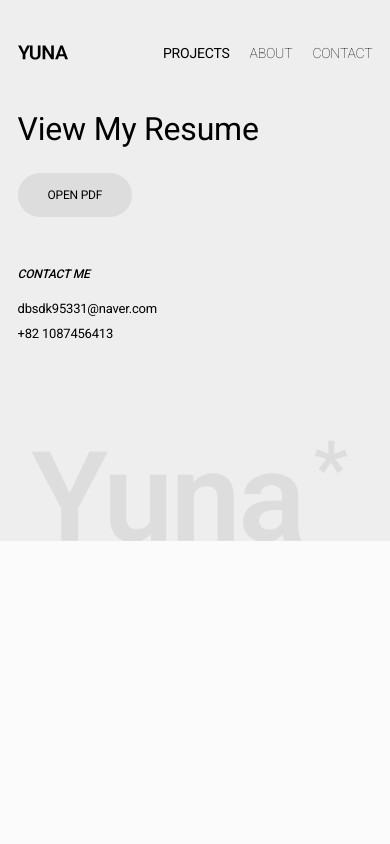
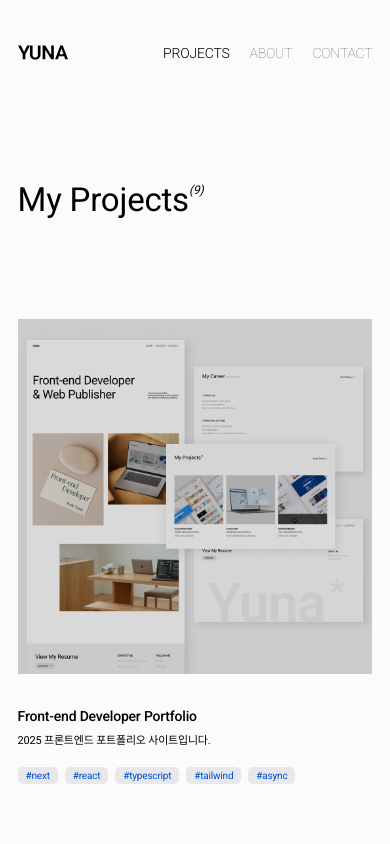
Before and after one commit to iamyuna/front_portfolio, a Next.js app: page /projects in a window 390 px wide. Shown: the top 844 px of the page. Built offline with nearby package versions, Linux system fonts and the light colour scheme; no server answers.

Commit message:
Header 경로 별 스타일 추가/projects, about data 추가/ projects 레이아웃, 반응형 작업/ local 임시 경로 설정

```diff
--- /dev/null
+++ b/app/api/about/route.ts
@@ -0,0 +1,6 @@
+import { NextResponse } from "next/server";
+import about from "../../../data/about.json";
+
+export async function GET(){
+    return NextResponse.json(about);
+}
--- /dev/null
+++ b/app/api/projects/route.ts
@@ -0,0 +1,6 @@
+import { NextResponse } from "next/server";
+import projects from "../../../data/projects.json";
+
+export async function GET(){
+    return NextResponse.json(projects);
+}
--- a/app/layout.tsx
+++ b/app/layout.tsx
@@ -1,8 +1,8 @@
 import type { Metadata } from "next";
 import { Noto_Sans_KR, Roboto } from "next/font/google";
 import "./globals.css";
-import Header from "./components/Header";
-import Footer from "./components/Footer";
+import Header from "@/components/Header";
+import Footer from "@/components/Footer";
 
 const notoSansKR = Noto_Sans_KR({
   subsets: ["latin"],
--- a/app/page.tsx
+++ b/app/page.tsx
@@ -1,4 +1,4 @@
-import MainCard from "./components/MainCard";
+import MainCard from "@/components/MainCard";
 
 export default function Home() {
   return (
--- a/app/projects/page.tsx
+++ b/app/projects/page.tsx
@@ -1,7 +1,29 @@
-export default function Projects() {
-  return (
-    <div>
+import ProjectList from "@/components/ProjectList";
 
-    </div>
-  );
+export default async function Projects(){
+    const res = await fetch(`${process.env.NEXT_PUBLIC_BASE_URL || ''}/api/projects`, {
+        cache: "no-store",
+    });
+
+    if(!res.ok){
+        throw new Error("Failed to fetch data");
+    }
+
+    const projects = await res.json();
+
+    return (
+        <section className="min-h-[100vh] p-[300px_0] max-md:p-[180px_0_200px]">
+            <div>
+                <div className="flex justify-between items-end">
+                    <span className="text-[3.3rem]">My Projects<em className="inline-block text-[1.2rem] align-text-top mt-[3px]">({projects.length})</em></span>
+                    <span className="text-[1.5rem] mb-[6px] pr-[1.5rem] bg-[url('/images/arrow1.png')] bg-no-repeat bg-right bg-[length:0.6rem] max-md:hidden">Scroll Down</span>
+                </div>
+                <ul className="flex flex-wrap gap-[150px_30px] mt-[150px] max-md:gap-[100px] max-md:mt-[100px]">
+                    {projects.map((project: any) => (
+                        <ProjectList key={project.id} project={project}/>
+                    ))}
+                </ul>
+            </div>
+        </section>
+    );
 }
--- a/app/components/Header.tsx
+++ b/components/Header.tsx
@@ -23,13 +23,13 @@ export default function Header() {
                 <div>
                     <ul className="flex">
                         <li className="mr-[2rem] text-[1.4rem]">
-                            <Link href="/projects">PROJECTS</Link>
+                            <Link href="/projects" className={pathname === "/projects" ? "text-black font-light" : "text-gray-500 font-extralight"}>PROJECTS</Link>
                         </li>
                         <li className="mr-[2rem] text-[1.4rem] font-extralight">
-                            <Link href="/about">ABOUT</Link>
+                            <Link href="/about" className={pathname === "/about" ? "text-black font-light" : "text-gray-500 font-extralight"}>ABOUT</Link>
                         </li>
                         <li className="text-[1.4rem] font-extralight">
-                            <Link href="/contact">CONTACT</Link>
+                            <Link href="/contact" className={pathname === "/contact" ? "text-black font-light" : "text-gray-500 font-extralight"}>CONTACT</Link>
                         </li>
                     </ul>
                 </div>
--- /dev/null
+++ b/components/ProjectList.tsx
@@ -0,0 +1,39 @@
+interface Project {
+  id: number;
+  title: string;
+  description: string;
+  image: string;
+  link: string;
+  skills?: string[];
+}
+
+interface Props {
+    project: Project;
+}
+
+export default function ProjectList({project}: Props){
+
+    return (
+        <li className="w-[calc(33.333%-20px)] group max-lg:w-[calc(50%-15px)] max-md:w-full">
+            <a href={project.link} target="_blank">
+                <div className="relative w-full pb-[100%] top-0 left-0">
+                    <div className="absolute bg-black overflow-hidden">
+                        <img className="w-full h-full object-cover transition duration-[600ms] lg:group-hover:opacity-30" src={project.image} alt={project.title} />
+                        <span className="absolute top-1/2 left-1/2 -translate-x-1/2 -translate-y-1/2 overflow-hidden">
+                            <p className="text-[1.1rem] text-white translate-y-full transition duration-[600ms] lg:group-hover:translate-y-0">VIEW SITE</p>
+                        </span>
+                    </div>
+                </div>
+                <div className="mt-[34px]">
+                    <strong className="text-[1.4rem] font-medium">{project.title}</strong>
+                    <p className="text-[1.1rem] mt-[7px]">{project.description}</p>
+                    <ul className="flex flex-wrap gap-[7px] mt-[20px]">
+                        {project.skills?.map((skill) => (
+                            <li key={skill} className="text-[1rem] text-[#0052ce] bg-[#E7E7EC] p-[3px_8px] rounded-[5px]">#{skill}</li>
+                        ))}
+                    </ul>
+                </div>
+            </a>
+        </li>
+    );
+}
--- /dev/null
+++ b/data/about.json
@@ -0,0 +1,28 @@
+{
+    "career": [
+        {
+            "company": "천재교육",
+            "period": "1년",
+            "duration": "2024.01.02 - 2025.01.01",
+            "position": "서비스개발팀 웹퍼블리셔",
+            "work": "신규 서비스 퍼블리싱 / 웹 사이트 리뉴얼"
+        },
+        {
+            "company": "디자인픽셀",
+            "period": "2년 5개월",
+            "duration": "2020.12.01 - 2023.04.21",
+            "position": "개발팀 웹퍼블리셔",
+            "work": "반응형 웹 사이트 구축 / 고도몰, 카페24 사이트 유지보수"
+        }
+    ],
+    "skills": [
+        {"name": "Next.js", "icon": "/images/i_next.png"},
+        {"name": "React.js", "icon": "/images/i_react.png"},
+        {"name": "Zustand", "icon": "/images/i_zustand.png"},
+        {"name": "Tailwind", "icon": "/images/i_tailwind.png"},
+        {"name": "Scss", "icon": "/images/i_sass.png"},
+        {"name": "HTML5", "icon": "/images/i_html.png"},
+        {"name": "JavaScript", "icon": "/images/i_js.png"},
+        {"name": "CSS", "icon": "/images/i_css.png"}
+    ]
+}
--- /dev/null
+++ b/data/projects.json
@@ -0,0 +1,118 @@
+[
+  {
+    "id": 1,
+    "title": "Front-end Developer Portfolio",
+    "description": "2025 프론트엔드 포트폴리오 사이트입니다.",
+    "image": "/images/portfolio_front.jpg",
+    "link": "https://iamyuna.github.io/",
+    "skills":[
+        "next",
+        "react",
+        "typescript",
+        "tailwind",
+        "async"
+    ]
+  },
+  {
+    "id": 2,
+    "title": "Account App",
+    "description": "React 가계부 프로젝트입니다.",
+    "image": "/images/portfolio_accountapp.jpg",
+    "link": "https://iamyuna.github.io/accountapp",
+    "skills":[
+        "react",
+        "zustand",
+        "localstorage",
+        "tailwind"
+    ]
+  },
+  {
+    "id": 3,
+    "title": "CLASS LINK",
+    "description": "천재교육의 클래스링크 웹사이트입니다.",
+    "image": "/images/portfolio_classlink.jpg",
+    "link": "https://www.classlink.co.kr/",
+    "skills":[
+        "react",
+        "storybook",
+        "redux",
+        "styled-components"
+    ]
+  },
+  {
+    "id": 4,
+    "title": "CLASS PINGPONG",
+    "description": "천재교육의 클래스핑퐁 웹사이트입니다.",
+    "image": "/images/portfolio_classpingpong.jpg",
+    "link": "https://www.clpong.co.kr/",
+    "skills":[
+        "html",
+        "css",
+        "javascript"
+    ]
+  },
+  {
+    "id": 5,
+    "title": "GOOROOMEE BIZ",
+    "description": "구루미 비즈의 반응형 웹사이트 입니다.",
+    "image": "/images/portfolio_gooroomee.jpg",
+    "link": "https://biz.gooroomee.com/",
+    "skills":[
+        "html",
+        "css",
+        "jQuery",
+        "swiper.js"
+    ]
+  },
+  {
+    "id": 6,
+    "title": "KUDOS VENTURES",
+    "description": "큐더스벤처스의 반응형 웹사이트 입니다.",
+    "image": "/images/portfolio_kudos.jpg",
+    "link": "http://kudosventures.co.kr/",
+    "skills":[
+        "html",
+        "css",
+        "jQuery",
+        "gsap"
+    ]
+  },
+  {
+    "id": 7,
+    "title": "ATTOPLEX",
+    "description": "아토플렉스의 반응형 웹사이트 입니다.",
+    "image": "/images/portfolio_attoplex.jpg",
+    "link": "http://attoplex.co.kr/",
+    "skills":[
+        "html",
+        "css",
+        "jQuery",
+        "swiper.js"
+    ]
+  },
+  {
+    "id": 8,
+    "title": "이수시스템 WORK UP",
+    "description": "이수시스템 Work Up의 반응형 웹사이트 입니다.",
+    "image": "/images/portfolio_isu.jpg",
+    "link": "https://www.workup.plus/",
+    "skills":[
+        "html",
+        "css",
+        "jQuery",
+        "swiper.js"
+    ]
+  },
+  {
+    "id": 9,
+    "title": "Web Publisher Portfolio",
+    "description": "2023 웹퍼블리셔 포트폴리오 사이트입니다.",
+    "image": "/images/portfolio_web.jpg",
+    "link": "https://iamyuna.github.io/2023_portfolio/",
+    "skills":[
+        "html",
+        "scss",
+        "jQuery"
+    ]
+  }
+]
```
Also changed, not shown: components/Footer.tsx (renamed from app/components/Footer.tsx), components/MainCard.tsx (renamed from app/components/MainCard.tsx).
